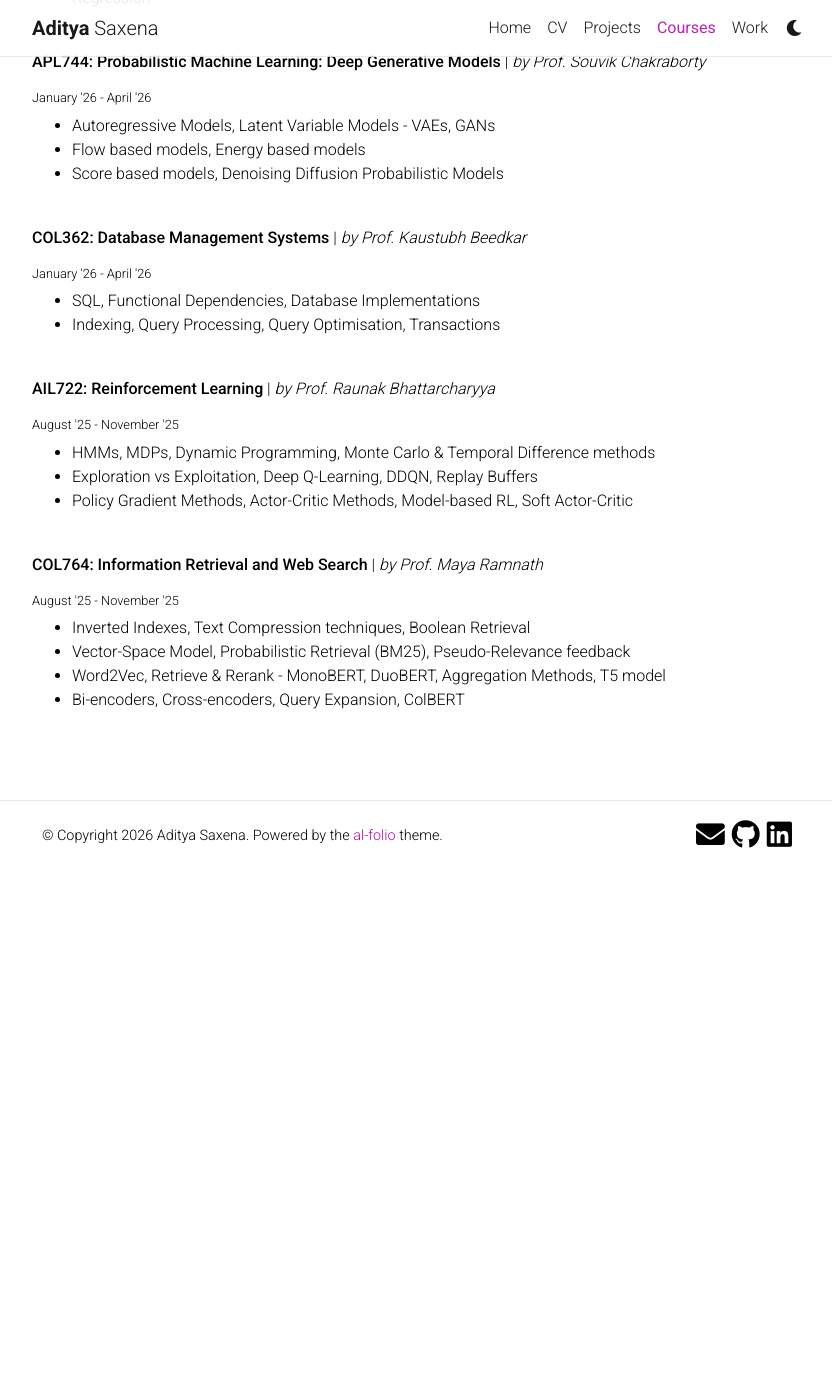
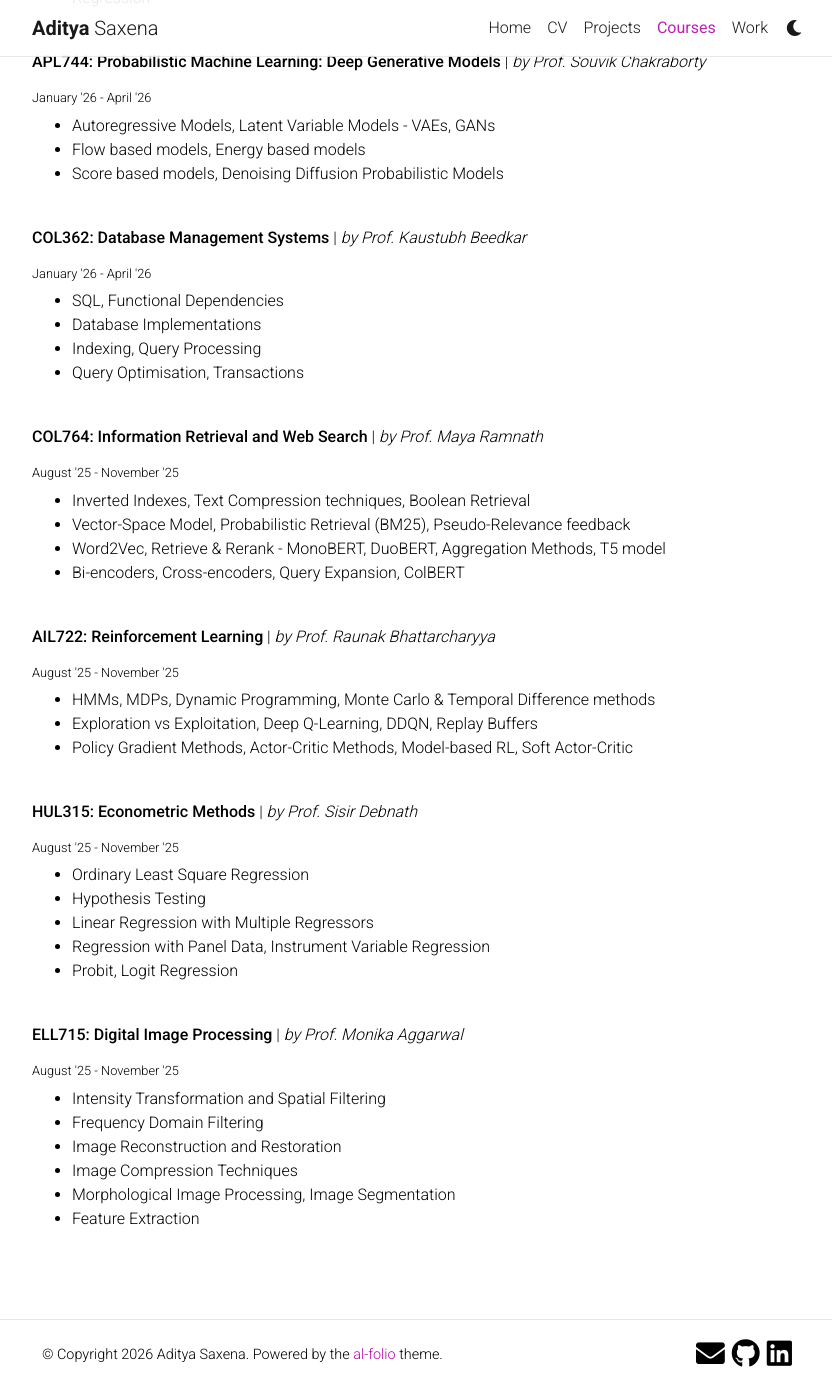
Before and after one commit to adityaaa2511/adityaaa2511.github.io, a Jekyll site: the page built from _pages/courses.md, in a window 1280 px wide and 1400 px high, scrolled down 529 px. Shown: the whole window, without its empty margins (223-1055 px from the left). Built offline with Jekyll 4.4.1, drawn with Linux system fonts in a browser that asks for light colours; nearby versions of some CDN libraries; comment, search, counter and statistics services are not loaded; a style sheet for code colours, icons or effects is not loaded; before the commit the page ends 1410 px from its top, so only the background shows below that.

Commit message:
Added sem7 courses

```diff
--- a/_pages/courses.md
+++ b/_pages/courses.md
@@ -62,8 +62,26 @@ navpos: 3
       <h6>January '26 - April '26</h6>
     </div>
     <ul>
-        <li>SQL, Functional Dependencies, Database Implementations</li>
-        <li>Indexing, Query Processing, Query Optimisation, Transactions</li>
+        <li>SQL, Functional Dependencies</li>
+        <li>Database Implementations</li>
+        <li>Indexing, Query Processing</li>
+        <li>Query Optimisation, Transactions</li>
+    </ul>
+    </p>
+    <br>
+</div>
+
+<div class="courses">
+    <p class="courses-text">
+      <strong>COL764: Information Retrieval and Web Search</strong> | <i>by Prof. Maya Ramnath</i><br/>
+    <div class="courses-bubble-with-date">
+      <h6>August '25 - November '25</h6>
+    </div>
+    <ul>
+        <li>Inverted Indexes, Text Compression techniques, Boolean Retrieval</li>
+        <li>Vector-Space Model, Probabilistic Retrieval (BM25), Pseudo-Relevance feedback</li>
+        <li>Word2Vec, Retrieve & Rerank - MonoBERT, DuoBERT, Aggregation Methods, T5 model</li>
+        <li>Bi-encoders, Cross-encoders, Query Expansion, ColBERT</li>
     </ul>
     </p>
     <br>
@@ -86,16 +104,35 @@ navpos: 3
 
 <div class="courses">
     <p class="courses-text">
-      <strong>COL764: Information Retrieval and Web Search</strong> | <i>by Prof. Maya Ramnath</i><br/>
+      <strong>HUL315: Econometric Methods</strong> | <i>by Prof. Sisir Debnath</i><br/>
     <div class="courses-bubble-with-date">
       <h6>August '25 - November '25</h6>
     </div>
     <ul>
-        <li>Inverted Indexes, Text Compression techniques, Boolean Retrieval</li>
-        <li>Vector-Space Model, Probabilistic Retrieval (BM25), Pseudo-Relevance feedback</li>
-        <li>Word2Vec, Retrieve & Rerank - MonoBERT, DuoBERT, Aggregation Methods, T5 model</li>
-        <li>Bi-encoders, Cross-encoders, Query Expansion, ColBERT</li>
+        <li>Ordinary Least Square Regression</li>
+        <li>Hypothesis Testing</li>
+        <li>Linear Regression with Multiple Regressors</li>
+        <li>Regression with Panel Data, Instrument Variable Regression</li>
+        <li>Probit, Logit Regression</li>
     </ul>
     </p>
     <br>
 </div>
+
+<div class="courses">
+    <p class="courses-text">
+      <strong>ELL715: Digital Image Processing</strong> | <i>by Prof. Monika Aggarwal</i><br/>
+    <div class="courses-bubble-with-date">
+      <h6>August '25 - November '25</h6>
+    </div>
+    <ul>
+        <li>Intensity Transformation and Spatial Filtering</li>
+        <li>Frequency Domain Filtering</li>
+        <li>Image Reconstruction and Restoration</li>
+        <li>Image Compression Techniques</li>
+        <li>Morphological Image Processing, Image Segmentation</li>
+        <li>Feature Extraction</li>
+    </ul>
+    </p>
+    <br>
+</div>
```
